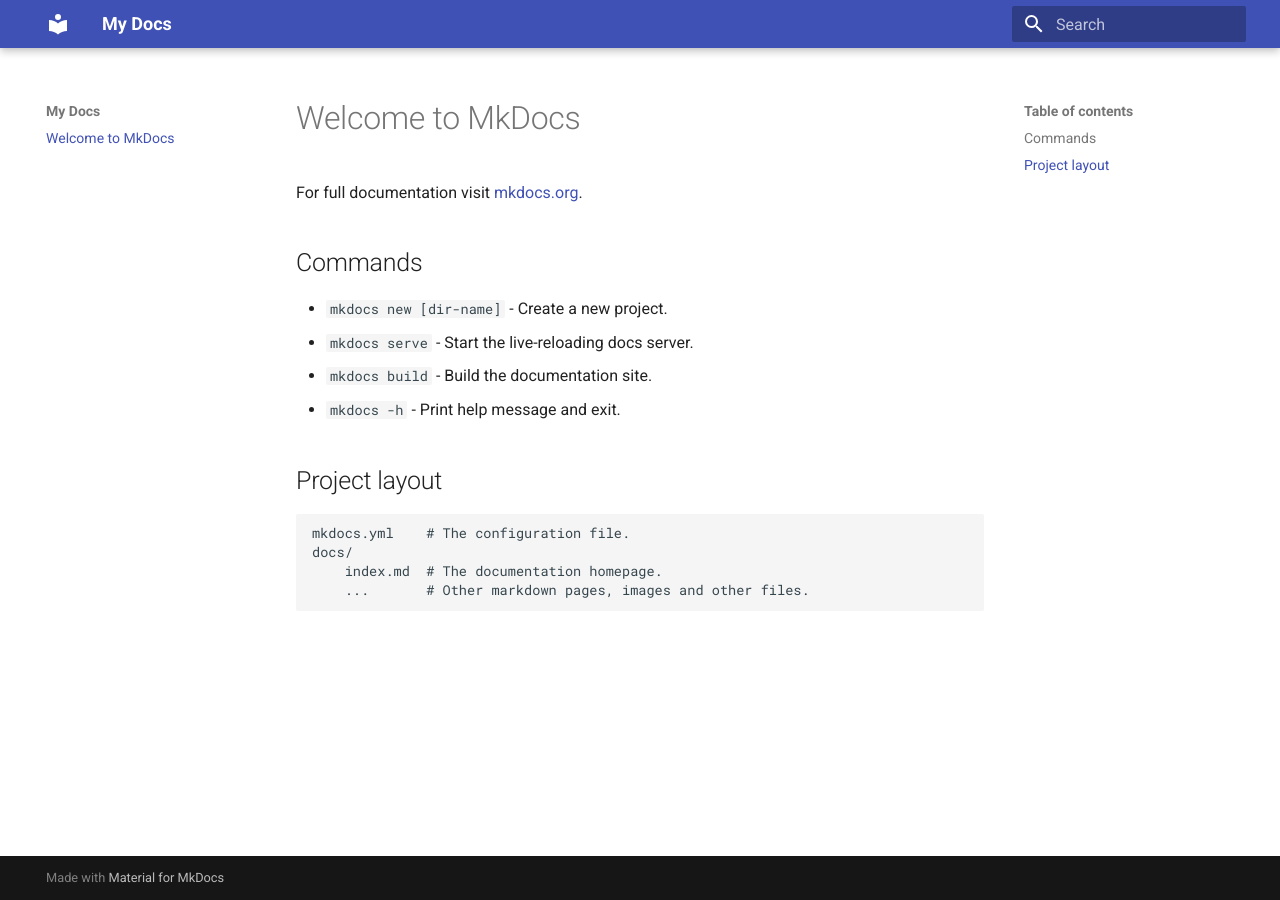
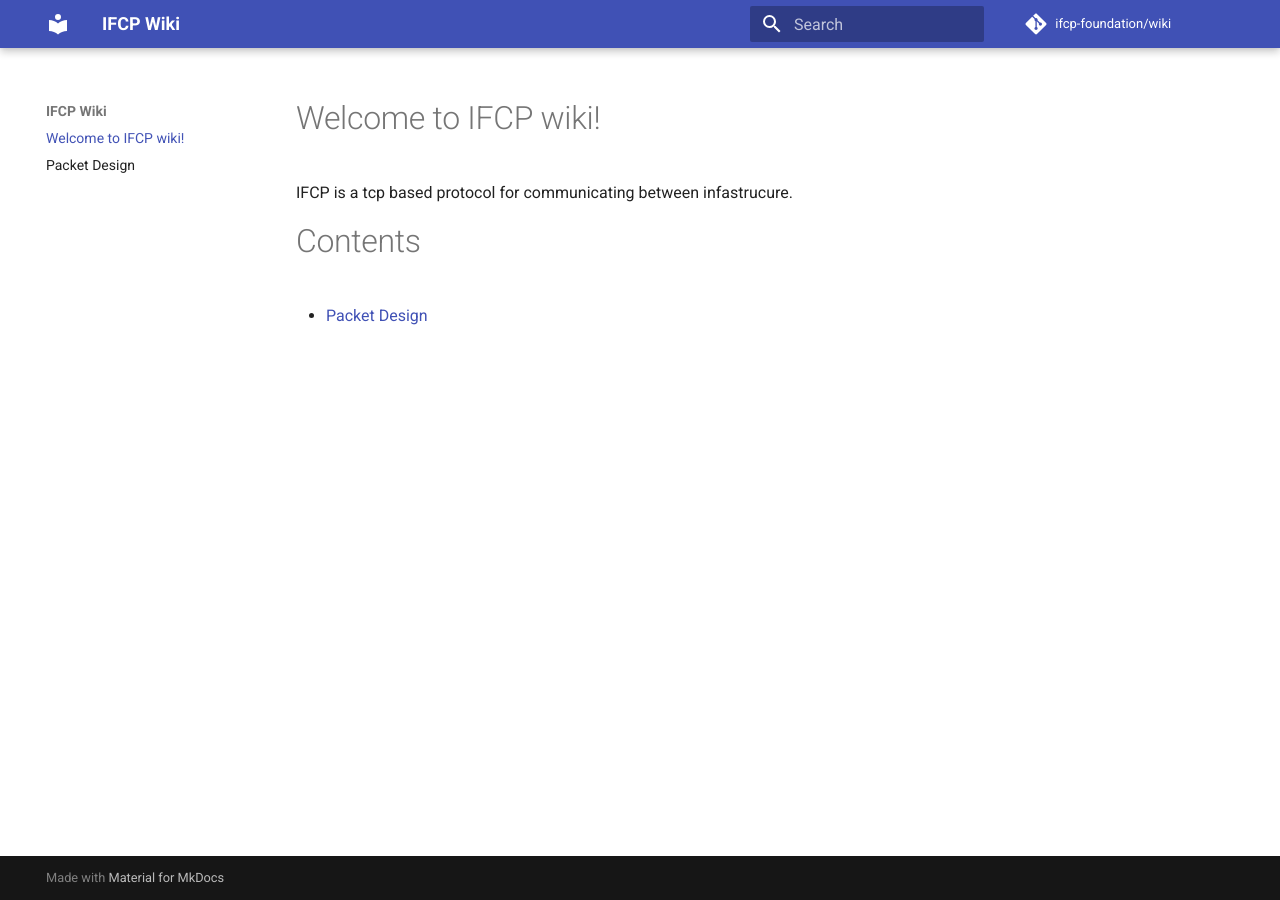
Before and after one commit to ifmp-foundation/wiki, an MkDocs documentation site: the page built from docs/index.md, in a window 1280 px wide. Built offline with MkDocs 1.6.1 and Material for MkDocs 9.7.7, drawn with Linux system fonts in a browser that asks for light colours; comment, search, counter and statistics services are not loaded.

Commit message:
Initialize IFCP wiki documentation with README, index, and packet design files

```diff
--- a/docs/index.md
+++ b/docs/index.md
@@ -1,17 +1,7 @@
-# Welcome to MkDocs
+# Welcome to IFCP wiki!
 
-For full documentation visit [mkdocs.org](https://www.mkdocs.org).
+IFCP is a tcp based protocol for communicating between infastrucure.
 
-## Commands
+# Contents
 
-* `mkdocs new [dir-name]` - Create a new project.
-* `mkdocs serve` - Start the live-reloading docs server.
-* `mkdocs build` - Build the documentation site.
-* `mkdocs -h` - Print help message and exit.
-
-## Project layout
-
-    mkdocs.yml    # The configuration file.
-    docs/
-        index.md  # The documentation homepage.
-        ...       # Other markdown pages, images and other files.
+- [Packet Design](./packet.md)
--- /dev/null
+++ b/docs/packet.md
@@ -0,0 +1 @@
+# Packet Design
--- a/mkdocs.yml
+++ b/mkdocs.yml
@@ -1,4 +1,6 @@
-site_name: My Docs
+site_name: IFCP Wiki
 site_url: https://ifmp-foundation.github.io/wiki/
+repo_name: ifcp-foundation/wiki
+repo_url: https://github.com/ifcp-foundation/wiki
 theme:
   name: material
```
Also changed, not shown: README.md (added, +3 -0 lines).
